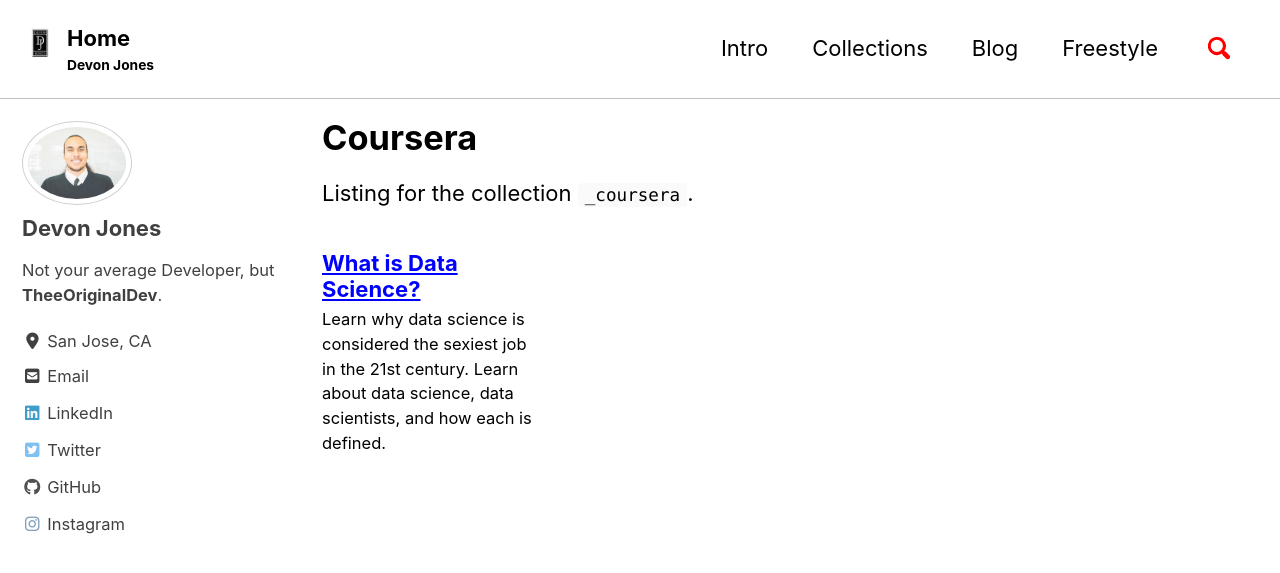
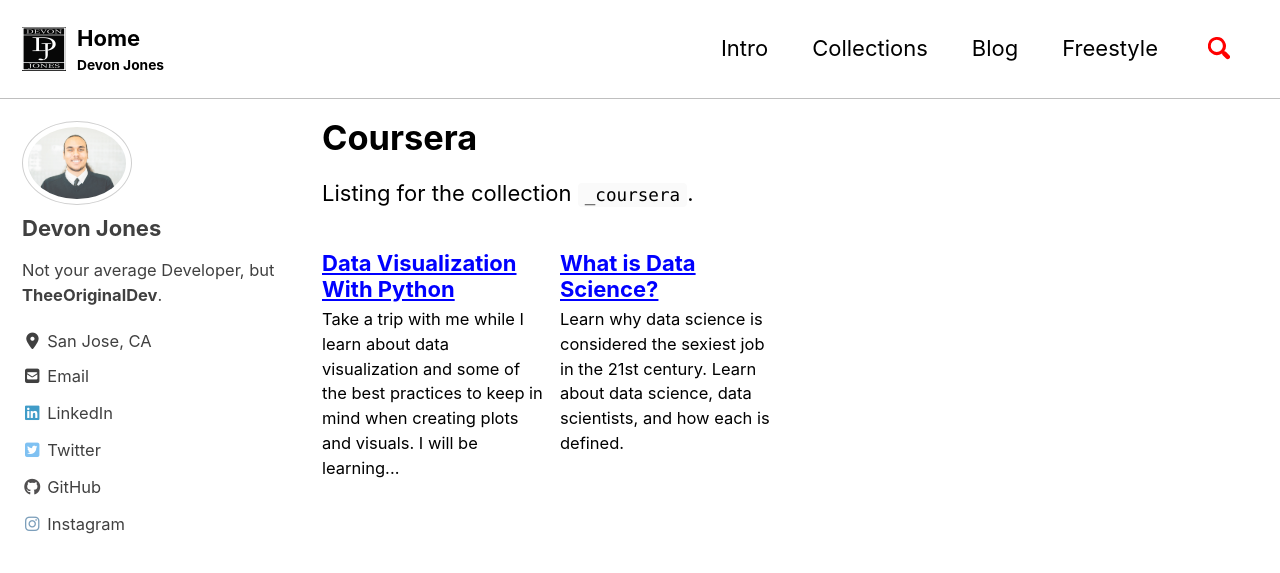
Before and after one commit to TheeOriginalDev/TheeOriginalDev.github.io, a Jekyll site: the page built from _pages/coursera.md, in a window 1280 px wide and 900 px high. Shown: the top 573 px of the window. Built offline with Jekyll 4.4.1, drawn with Linux system fonts in a browser that asks for light colours; cached includes are drawn as plain includes; nearby versions of some CDN libraries; some of the changed lines change nothing that is shown.

Commit message:
edit #80

```diff
--- a/_config.yml
+++ b/_config.yml
@@ -25,7 +25,7 @@
 baseurl                  : # the subpath of your site, e.g. "/blog"
 repository               : # GitHub username/repo-name e.g. "mmistakes/minimal-mistakes"
 teaser                   : # path of fallback teaser image, e.g. "/assets/images/500x300.png"
-logo                     : "/images/devlogo.jpg" # path of logo image to display in the masthead, e.g. "/assets/images/88x88.png"
+logo                     : "/images/dev.png" # path of logo image to display in the masthead, e.g. "/assets/images/88x88.png"
 masthead_title           : # overrides the website title displayed in the masthead, use " " for no title
 # breadcrumbs            : false # true, false (default)
 words_per_minute         : 200
--- /dev/null
+++ b/_coursera/datavizwpython.md
@@ -0,0 +1,38 @@
+---
+title: "Data Visualization With Python"
+excerpt: "Take a trip with me while I learn about data visualization and some of the best practices to keep in mind when creating plots and visuals. I will be learning about area plots, histograms, bar charts, pie charts, box plots, scatter plots and bubble plots and how to create them with Matplotlib. I will also be learning about advanced visualization tools such as waffle charts and word clouds, seaborn, which is another visualization library, and how to use it to generate attractive regression plots. In addition, I will also learn about Folium, which is another visualization library, designed especially for visualizing geospatial data. Lastly I will display how to use Folium to create maps of different regions of the world, how to superimpose markers on top of a map, and how to create choropleth maps."
+---
+## Table of Contents
+
+<div class="alert alert-block alert-info" style="margin-top: 20px">
+
+1. [Exploring Datasets with *pandas*](#0)<br>
+1.1 [The Dataset: Immigration to Canada from 1980 to 2013](#2)<br>
+1.2 [*pandas* Basics](#4) <br>
+1.3 [*pandas* Intermediate: Indexing and Selection](#6) <br>
+2. [Visualizing Data using Matplotlib](#8) <br>
+2.1 [Matplotlib: Standard Python Visualization Library](#10) <br>
+3. [Line Plots](#12)
+</div>
+<hr>
+
+# Exploring Datasets with *pandas* <a id="0"></a>
+
+*pandas* is an essential data analysis toolkit for Python. From their [website](http://pandas.pydata.org/):
+>*pandas* is a Python package providing fast, flexible, and expressive data structures designed to make working with “relational” or “labeled” data both easy and intuitive. It aims to be the fundamental high-level building block for doing practical, **real world** data analysis in Python.
+
+The course heavily relies on *pandas* for data wrangling, analysis, and visualization. We encourage you to spend some time and  familizare yourself with the *pandas* API Reference: http://pandas.pydata.org/pandas-docs/stable/api.html.
+
+## The Dataset: Immigration to Canada from 1980 to 2013 <a id="2"></a>
+
+Dataset Source: [International migration flows to and from selected countries - The 2015 revision](http://www.un.org/en/development/desa/population/migration/data/empirical2/migrationflows.shtml).
+
+The dataset contains annual data on the flows of international immigrants as recorded by the countries of destination. The data presents both inflows and outflows according to the place of birth, citizenship or place of previous / next residence both for foreigners and nationals. The current version presents data pertaining to 45 countries.
+
+In this lab, we will focus on the Canadian immigration data.
+
+<img src = "https://s3-api.us-geo.objectstorage.softlayer.net/cf-courses-data/CognitiveClass/DV0101EN/labs/Images/Mod1Fig1-Dataset.png" align="center" width=900>
+
+For sake of simplicity, Canada's immigration data has been extracted and uploaded to one of IBM servers. You can fetch the data from [here](https://ibm.box.com/shared/static/lw190pt9zpy5bd1ptyg2aw15awomz9pu.xlsx).
+
+---
```
Also changed, not shown: images/dev.png (added).
